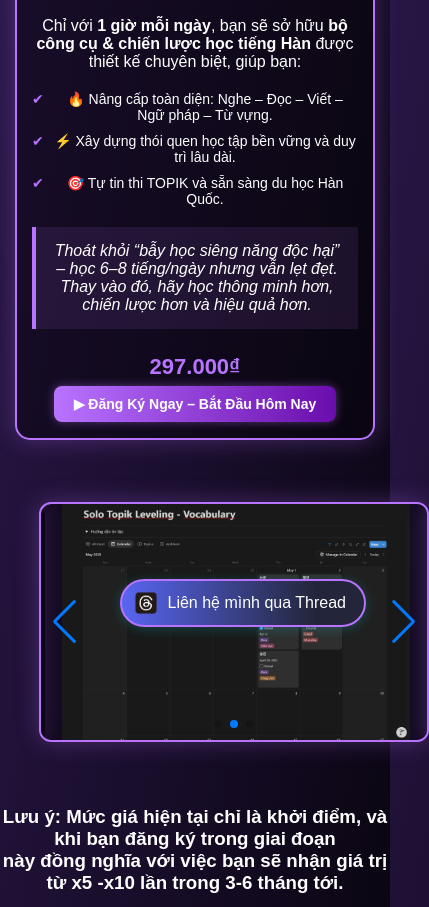
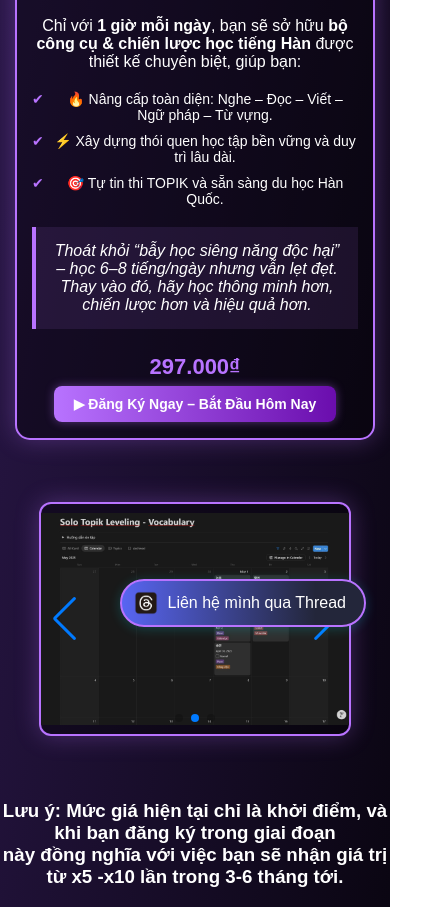
Before and after one commit to ThePhapp/Orderpump, a plain HTML site: page index.html in a window 390 px wide. Shown: the part 193-1100 px from the top of the page, 429 px wide, since content can reach past the window. Drawn offline with nearby package versions, Linux system fonts and the light colour scheme.

Commit message:
fix responsive

```diff
--- a/style.css
+++ b/style.css
@@ -393,7 +393,7 @@ main {
 .swiper {
   width: 100%;
   max-width: 1200px;
-  height: 700px;
+  aspect-ratio: 16/9;
   margin: 0 auto;
   border-radius: 24px;
   overflow: hidden;
@@ -401,80 +401,56 @@ main {
   display: flex;
   align-items: center;
   justify-content: center;
-    border: 2px solid #b873ff;
+  border: 2px solid #b873ff;
 }
 
 .slide-img-wrapper {
   width: 100%;
-  max-width: 1200px;
-  height: 700px;
+  height: 100%;
   margin: 0 auto;
   display: flex;
   align-items: center;
   justify-content: center;
-  border-radius: 24px;
+  border-radius: inherit;
   background: rgba(0, 0, 0, 0.4);
-  box-shadow: 0 0 25px rgba(184, 115, 255, 0.3);
   overflow: hidden;
 }
 
 .slide-img {
-  max-width: 100%;
-  max-height: 100%;
+  width: 100%;
+  height: 100%;
   object-fit: contain;
   margin: 0 auto;
   display: block;
 }
 
-/* Responsive giữ nguyên */
 @media (max-width: 1300px) {
-
   .swiper,
   .slide-img-wrapper {
-    max-width: 98vw;
-    width: 98vw;
-    height: 55vw;
-    min-height: 320px;
-    max-height: 700px;
+    max-width: 95vw;
+    aspect-ratio: 16/9;
+    border-radius: 18px;
   }
 
   .swiper-slide {
-    height: 55vw;
-    min-height: 320px;
-    max-height: 700px;
+    aspect-ratio: 16/9;
   }
 }
 
 @media (max-width: 700px) {
-
   .swiper,
   .slide-img-wrapper {
     max-width: 100vw;
-    width: 100vw;
-    height: 240px;
-    min-height: 180px;
+    aspect-ratio: 4/3;
     border-radius: 12px;
   }
 
   .swiper-slide {
-    height: 240px;
-    min-height: 180px;
+    aspect-ratio: 4/3;
   }
 
   .slide-caption {
-    font-size: 1rem;
-    margin-top: 0.5rem;
+    font-size: 0.9rem;
+    margin-top: 0.4rem;
   }
 }
-
-@keyframes headerGlow {
-  0% {
-    filter: blur(0px) brightness(1);
-    opacity: 0.7;
-  }
-
-  100% {
-    filter: blur(8px) brightness(1.2);
-    opacity: 1;
-  }
-}
```
